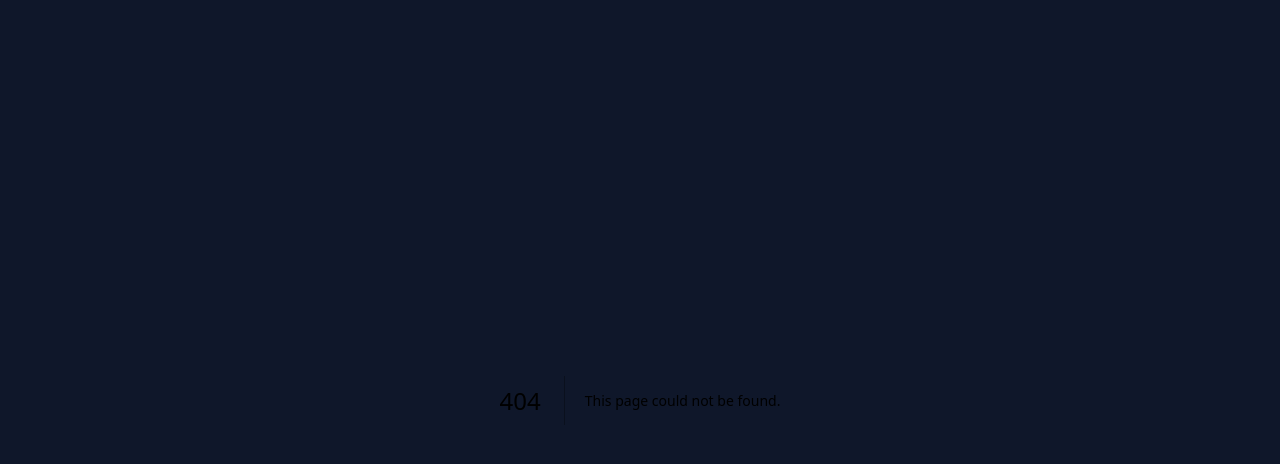
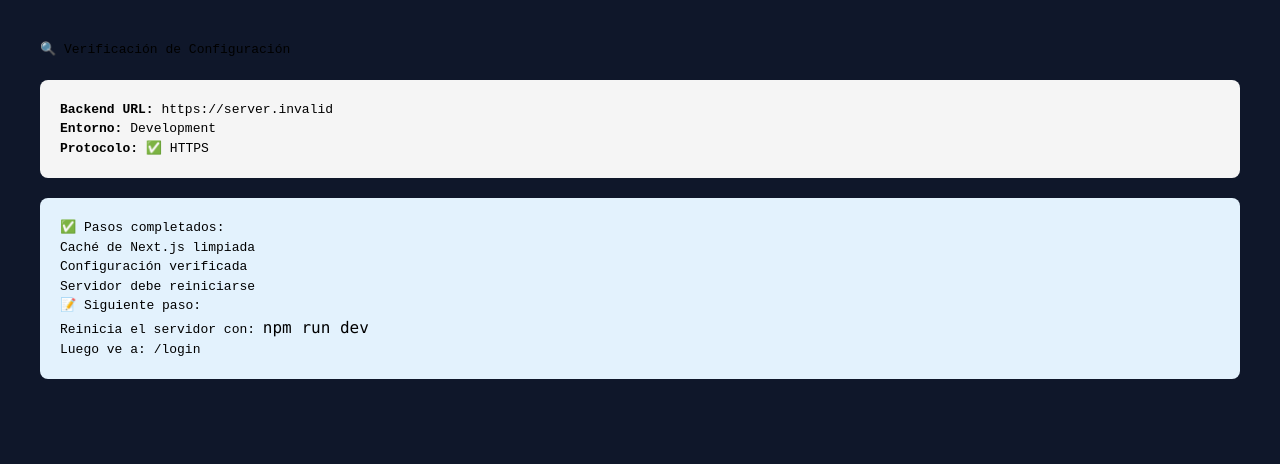
Before and after one commit to Danielgiraldo2010/SistemaFinancieroUcaldas_Frontend, a Next.js app: page /test-config in a window 1280 px wide. Before the commit this address had no page. Shown: the top 464 px of the page. Built offline with nearby package versions, Linux system fonts and the light colour scheme; no server answers.

Commit message:
chore(test): agregar pagina de verificacion

```diff
--- /dev/null
+++ b/src/app/test-config/page.tsx
@@ -0,0 +1,38 @@
+'use client';
+
+import { useEffect } from 'react';
+import { env } from '@/config';
+
+export default function TestPage() {
+  useEffect(() => {
+    console.log('='.repeat(60));
+    console.log('🔍 VERIFICACIÓN DE CONFIGURACIÓN');
+    console.log('='.repeat(60));
+    console.log('Backend URL:', env.backendUrl);
+    console.log('Es Development:', env.isDevelopment);
+    console.log('Es Production:', env.isProduction);
+    console.log('='.repeat(60));
+  }, []);
+
+  return (
+    <div style={{ padding: '40px', fontFamily: 'monospace' }}>
+      <h1>🔍 Verificación de Configuración</h1>
+      <div style={{ background: '#f5f5f5', padding: '20px', borderRadius: '8px', marginTop: '20px' }}>
+        <p><strong>Backend URL:</strong> {env.backendUrl}</p>
+        <p><strong>Entorno:</strong> {env.isDevelopment ? 'Development' : 'Production'}</p>
+        <p><strong>Protocolo:</strong> {env.backendUrl.startsWith('https') ? '✅ HTTPS' : '❌ HTTP'}</p>
+      </div>
+      <div style={{ marginTop: '20px', padding: '20px', background: '#e3f2fd', borderRadius: '8px' }}>
+        <h3>✅ Pasos completados:</h3>
+        <ol>
+          <li>Caché de Next.js limpiada</li>
+          <li>Configuración verificada</li>
+          <li>Servidor debe reiniciarse</li>
+        </ol>
+        <h3>📝 Siguiente paso:</h3>
+        <p>Reinicia el servidor con: <code>npm run dev</code></p>
+        <p>Luego ve a: <a href="/login">/login</a></p>
+      </div>
+    </div>
+  );
+}
```
